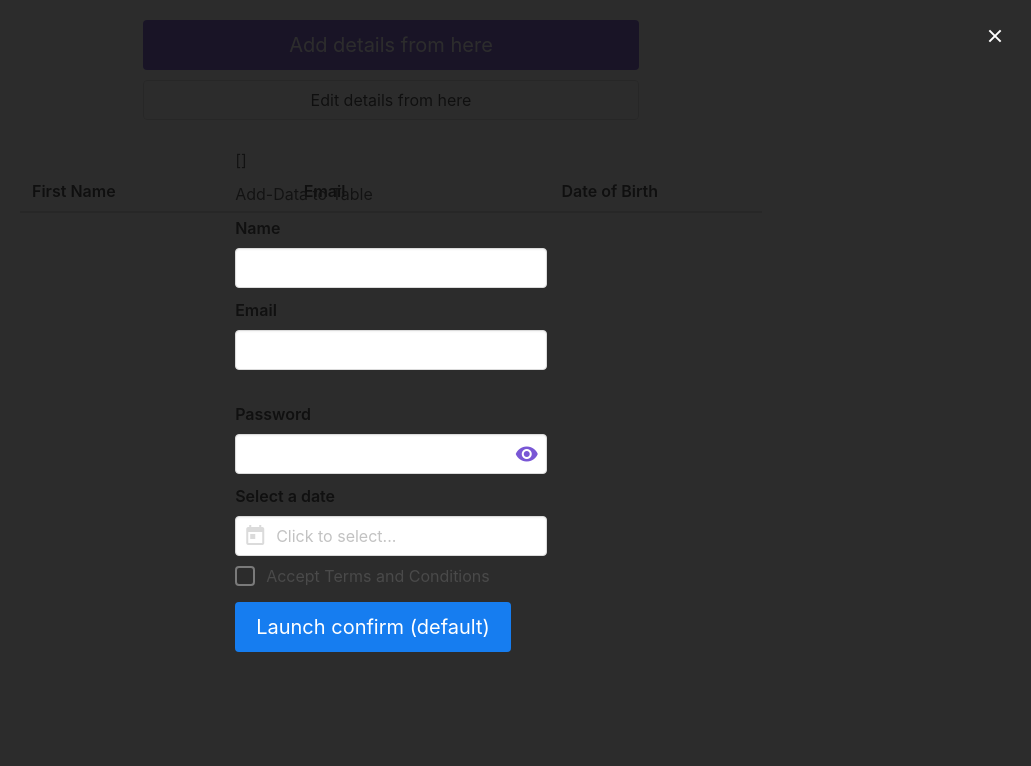
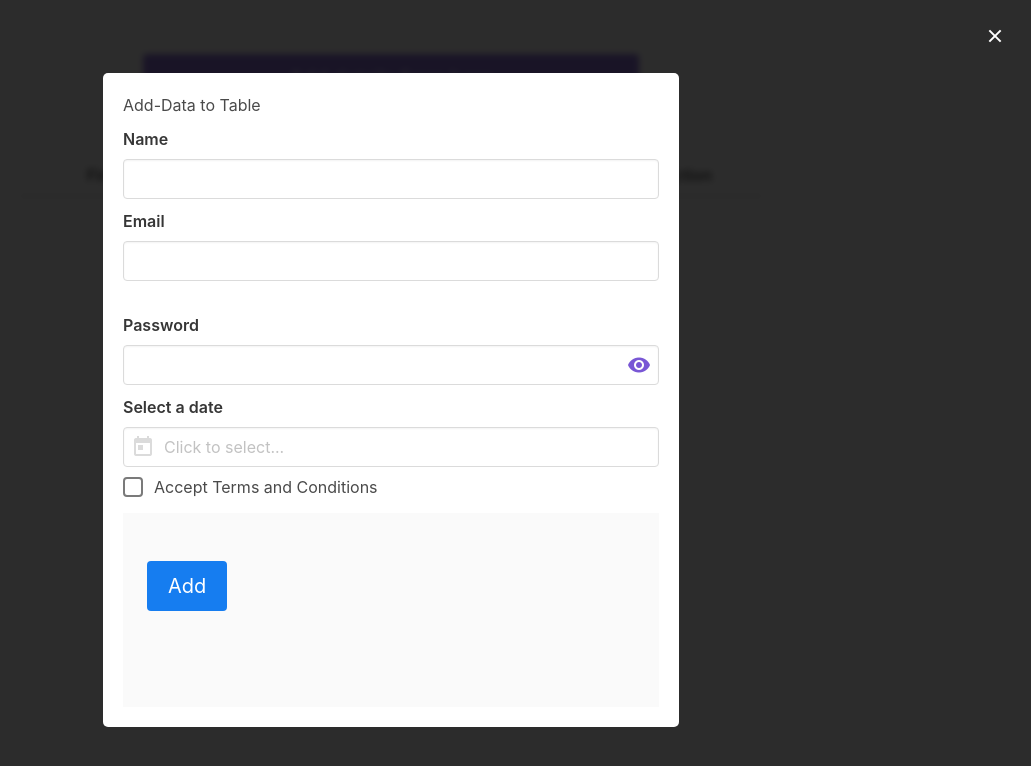
Before and after one commit to sudhanshulicensed/Table-App, a Vue app: page / in a window 1280 px wide. Both pictures are taken after a click on the button "Add details from here". Shown: the top 766 px of the page, without its empty margins (249-1280 px from the left). Built offline with nearby package versions, Linux system fonts and the light colour scheme.

Commit message:
Added Add|Delete|Edit Functionality, including Sorting Feature

```diff
--- a/src/App.vue
+++ b/src/App.vue
@@ -1,8 +1,8 @@
 <template>
   <div id="app">
     <div class="component">
-      <div class="form-modal"><FormModal :inputData="tableData"/></div>
-      <div class="form-to-tab"><FormToTable :savedTable="tableData" /></div>
+      <div class="form-modal"><FormModal :editInput="val"  :openModal="openModal" :selectedIndex="handleIndex" :inputData="tableData"/></div>
+      <div class="form-to-tab"><FormToTable @editDetail="editDetails" @handleSelectedIndex="handleIndex" :savedTable="tableData" /></div>
     </div>
   </div>
 </template>
@@ -21,7 +21,29 @@ export default {
   data(){
     return {
       tableData: [],
+      val: null,
+      openModal: false,
+      selectedIndex: null,
     }
+  },
+  methods: {
+    editDetails(val, openModal) {
+      this.val = val;
+      this.openModal = openModal;
+    },
+    checkIndex(num){
+      if(num === this.selectedIndex){
+        return num
+      }
+    },
+    handleIndex(val){
+      this.selectedIndex = (val);
+      for(let i = 0; i< this.tableData.length; i++) {
+        if(this.tableData[i].iD === this.selectedIndex) {
+            this.tableData.splice(i, 1);
+        }
+       }
+    },
   },
 }
 </script>
--- a/src/components/Add-Edit_Form.vue
+++ b/src/components/Add-Edit_Form.vue
@@ -1,6 +1,5 @@
 <template>
-  <form class="form" action="">
-    {{ inputData }}
+  <form class="form">
     <div class="form-title">
       <p>Add-Data to Table</p>
     </div>
@@ -11,7 +10,7 @@
     </div>
     <div class="input-2">
       <b-field label="Email">
-        <b-input v-model="email" type="email" value="" maxlength="30"></b-input>
+        <b-input v-model="email" type="email" maxlength="30"></b-input>
       </b-field>
     </div>
     <div class="input-3">
@@ -40,14 +39,24 @@
     <div class="input4">
       <b-checkbox>Accept Terms and Conditions</b-checkbox>
     </div>
-    <div class="dialogue">
-      <DialogueBox @sendDetail="addDataToForm" />
+    <div class="footer">
+      <b-button
+                v-if="!isEdit"
+                label="Add"
+                type="is-info"
+                size="is-medium"
+                @click="addDataToForm"/>
+      <b-button
+          v-else
+          label="Edit"
+          type="is-info"
+          size="is-medium"
+                @click="editDataToForm"/>
     </div>
   </form>
 </template>
 
 <script>
-import DialogueBox from "./DialogueBox.vue";
 
 export default {
   name: "AddEditForm",
@@ -56,9 +65,18 @@ export default {
       type: Array,
       default: () => [],
     },
-  },
-  components: {
-    DialogueBox,
+    editInput: {
+      type: Object,
+      default: () => ({}),
+    },
+    isEdit: {
+      type: Boolean,
+      default: false,
+    },
+    selectedIndex:{
+      type: Function,
+      default: null,
+    }
   },
   data() {
     return {
@@ -68,39 +86,58 @@ export default {
       password: null,
       dateOfBirth: null,
       inputArray: this.inputData,
+      id: 0,
     };
   },
+  mounted(){
+    console.log(this.editInput)
+  },
   methods: {
-    addDataToForm(condition) {
-      if (condition == true) {
+    addDataToForm() {
         if (this.firstName && this.email && this.password && this.dateOfBirth) {
           this.inputArray.push({
-            iD: this.id++,
             fiName: this.firstName,
             eMail: this.email,
             dOb: this.dateOfBirth,
+            iD: ++this.id,
           });
         }
-        console.log(this.inputData),
         this.firstName= null,
         this.email= null,
         this.password= null,
         this.dateOfBirth= null;
-      } else{
-        console.log("Data isn't pushed");
-      }
+    },
+    editDataToForm(){
+      console.log(this.inputArray.findIndex(el => el.iD === this.editInput.iD
+    ));
+    const objId = this.inputArray.findIndex(el => el.iD === this.editInput.iD);
+    this.inputArray[objId].fiName = this.firstName;
+    this.inputArray[objId].dOb = this.dateOfBirth;
+    this.inputArray[objId].eMail = this.email;
     },
   },
+  watch: {
+    editInput(newVal, oldValue){
+      console.log(newVal, oldValue);
+      this.firstName = newVal.fiName;
+      this.email = newVal.eMail;
+      this.dateOfBirth = newVal.dOb;
+    }
+  }
 };
 </script>
 
 <style scoped>
 .form {
-  width: 100%;
+  background: white;
+  margin-left: auto;
+  margin-right: auto;
+  width: 60%;
   box-sizing: border-box;
   display: flex;
   flex-direction: column;
   row-gap: 10px;
   padding: 20px;
+  border-radius: 5px;
 }
 </style>
--- a/src/components/DialogueBox.vue
+++ /dev/null
@@ -1,23 +0,0 @@
-<template>
-    <b-button
-                label="Launch confirm (default)"
-                type="is-info"
-                size="is-medium"
-                @click="confirm"/>
-</template>
-
-<script>
-export default {
-    name: "DialogueBox",
-    methods: {
-        confirm() {
-                this.$buefy.dialog.confirm({
-                    message: 'Want to add Data to Table?',
-                    onCancel: () => this.$emit("sendDetail", false),
-                    onConfirm: () => this.$emit("sendDetail", true),
-                });
-        },
-
-    }
-}
-</script>
--- a/src/components/Modal.vue
+++ b/src/components/Modal.vue
@@ -1,5 +1,6 @@
 <template>
     <div class="modalbtn">
+        {{openModal}}
         <b-button
             class="btn"
             label="Add details from here"
@@ -7,11 +8,10 @@
             size="is-medium"
             @click="isComponentModalActive = true" />
 
-        <b-button class="btn">Edit details from here</b-button>
-
+        <!-- <b-button @click="isComponentModalActive = true" class="btn">Edit details from here</b-button> -->
         <b-modal
+            class="blur"
             v-model="isComponentModalActive"
-            has-modal-card
             trap-focus
             :destroy-on-hide="false"
             aria-role="dialog"
@@ -19,7 +19,7 @@
             close-button-aria-label="Close"
             aria-modal>
             <template>
-                <AddEditForm :inputData="inputData"/>
+                <AddEditForm :editInput="editInput" :selectedIndex="selectedIndex" :isEdit="isEdit"  :inputData="inputData"/>
             </template>
         </b-modal>
     </div>
@@ -27,7 +27,8 @@
 
 <script>
 
-import AddEditForm from "./Add-Edit_Form.vue"
+// import AddEditForm from "add-Edit_Form.vue"
+import AddEditForm from "@/components/Add-Edit_Form.vue"
 
 export default {
     name: "FormModal",
@@ -35,6 +36,31 @@ export default {
         inputData: {
             type: Array,
             default: () => [],
+        },
+        editInput: {
+            type: Object,
+            default: () => ({}),
+        },
+        openModal: {
+            type: Boolean,
+            default: false,
+        },
+        selectedIndex: {
+            type: Function,
+            default: null,
+        }
+    },
+    watch: {
+        openModal(newVal, oldValue){
+            console.log(newVal,oldValue);
+            this.isComponentModalActive = newVal;
+            this.isEdit = true;
+        },
+        isComponentModalActive(newVal, oldValue){
+            console.log(newVal, oldValue);
+            if(!newVal) {
+                this.isEdit = false;
+            }
         }
     },
     components: {
@@ -43,10 +69,7 @@ export default {
         data() {
             return {
                 isComponentModalActive: false,
-                formProps: {
-                    email: 'evan@you.com',
-                    password: 'testing',
-                }
+                isEdit: false,
             }
         }
 }
@@ -64,4 +87,8 @@ export default {
         margin-left: auto;
         margin-right: auto;
     }
+
+    .blur{
+          backdrop-filter: blur(3px);
+    }
 </style>
--- a/src/components/Table.vue
+++ b/src/components/Table.vue
@@ -1,6 +1,32 @@
 <template>
   <div class="table">
-    <b-table :data="savedTable" :columns="columns"></b-table>
+    <b-table :data="savedTable">
+      <b-table-column field="fiName" label="First Name" centered>
+            <template v-slot="props">
+              {{ props.row.fiName }}
+            </template>
+      </b-table-column>
+      <b-table-column field="eMail" label="Email"  centered>
+            <template v-slot="props">
+              {{ props.row.eMail }}
+            </template>
+      </b-table-column>
+      <b-table-column field="dOb" label="Date of Birth" sortable centered>
+            <template v-slot="props">
+              {{ props.row.dOb }}
+              {{ props.row }}
+            </template>
+      </b-table-column>
+      <b-table-column field="action" label="Action" centered>
+            <template v-slot="props">
+                <div class="btn">
+                  <span @click="editDetail(props.row)" class="tag is-success">Edit</span>
+                  <span @click="deleteDetail(props.row.iD)" class="tag is-danger">Delete</span>
+                </div>
+            </template>
+      </b-table-column>
+    </b-table>
+
   </div>
 </template>
 
@@ -11,6 +37,16 @@ export default {
     savedTable : {
       type: Array,
       default: () => [],
+    },
+  },
+  methods: {
+    editDetail(details){
+      this.$emit("editDetail", details, true);
+    },
+    deleteDetail(val){
+      console.log("Table: ", val)
+      console.log("Table: ", this.savedTable)
+      this.$emit("handleSelectedIndex", val)
     }
   },
   data() {
@@ -29,7 +65,26 @@ export default {
           label: "Date of Birth",
           centered: true,
         },
+        {
+          field: "iD",
+          label: "ID",
+        },
+        {
+          field: "action",
+          label: "Action"
+        }
       ],
+      isPaginated: true,
+      isPaginationSimple: false,
+      isPaginationRounded: false,
+      paginationPosition: 'bottom',
+      defaultSortDirection: 'asc',
+      sortIcon: 'arrow-up',
+      sortIconSize: 'is-small',
+      hasInput: false,
+      paginationOrder: '',
+      inputPosition: '',
+      inputDebounce: ''
     };
   },
 };
@@ -41,4 +96,8 @@ export default {
         margin-left: auto;
         margin-right: auto;
     }
+    .btn{
+      display: flex;
+      column-gap: 5px;
+    }
 </style>
```
